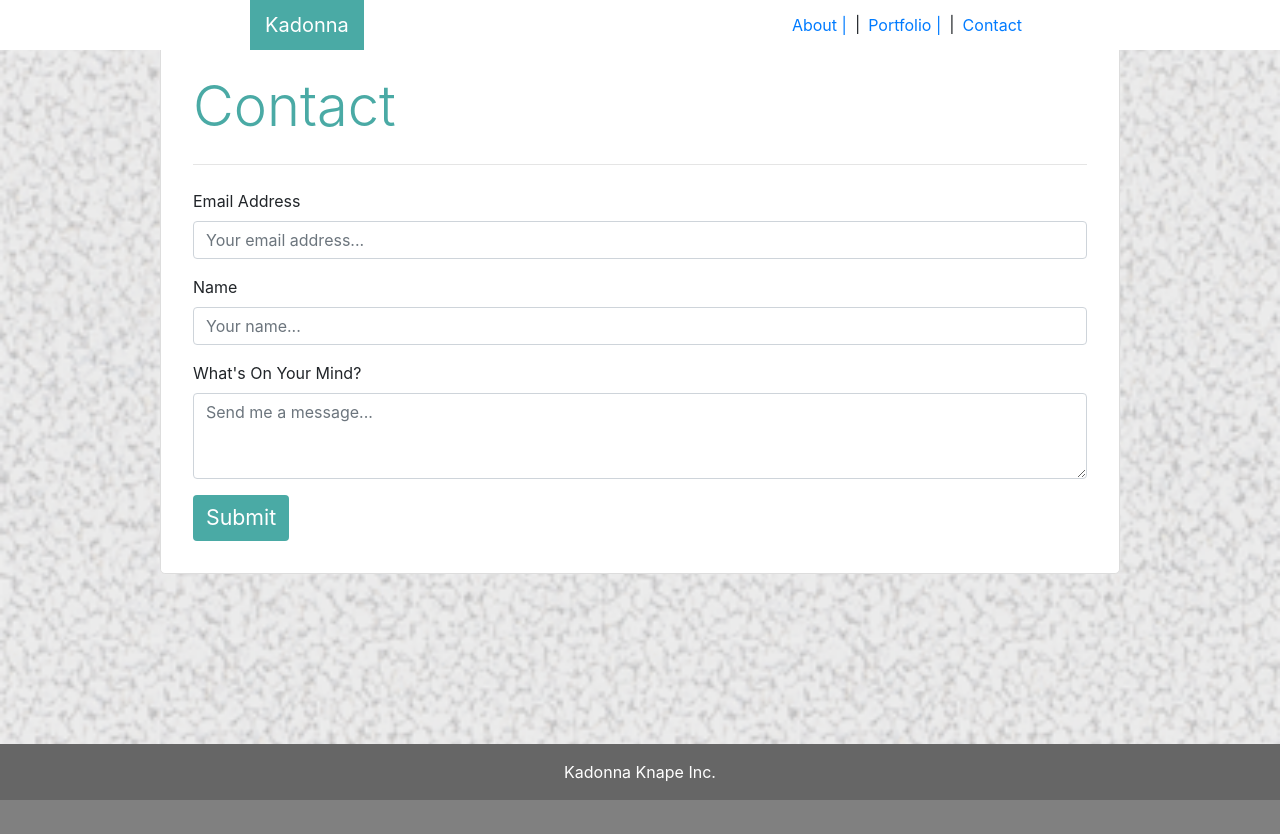
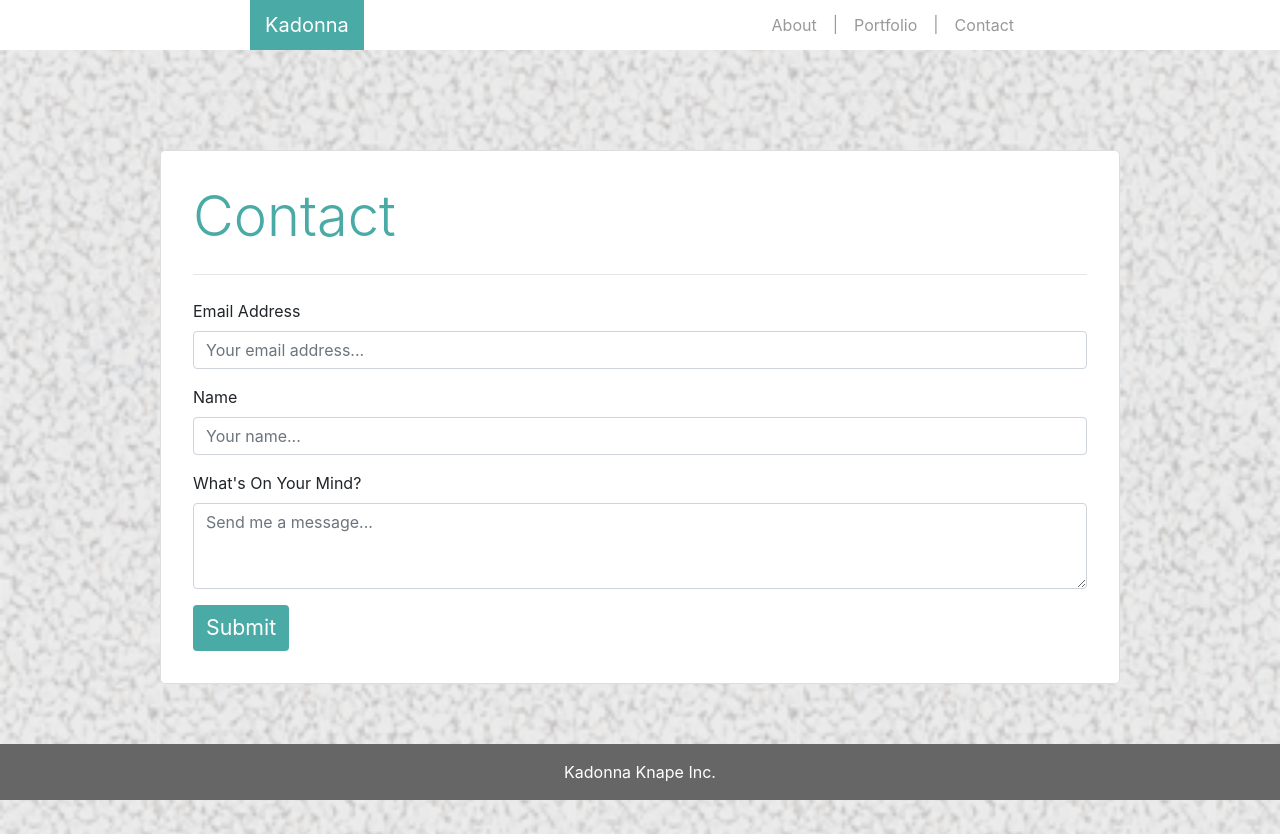
Before and after one commit to kknape/Bootstrap-Portfolio, a plain HTML site: page contact.html in a window 1280 px wide. Before the commit the page ends 800 px from the top, so only its background shows below. Drawn offline with nearby package versions, Linux system fonts and the light colour scheme.

Commit message:
A few tweaks to get nav bar to behave better

```diff
--- a/assets/css/style.css
+++ b/assets/css/style.css
@@ -16,12 +16,17 @@
 }
 
 .myPipe {
-margin-top: 7px
+    margin-top: 7px;
+    color: #999;
+}
 
+.myLinks {
+    color: #999;
 }
 
 .myContainer {
     margin-top: 150px;
+    margin-bottom: 150px;
 }
 
 .aboutMe {
--- a/contact.html
+++ b/contact.html
@@ -22,29 +22,27 @@
 </head>
 
 <body>
-        <nav class="navbar navbar-expand-lg navbar-white bg-white mynavstyle fixed-top">
-            <a class="navbar-brand logo" href="index.html">Kadonna</a>
-                <button class="navbar-toggler" type="button" data-toggle="collapse" data-target="#navbarNav" aria-controls="navbarNav" aria-expanded="false" aria-label="Toggle navigation">
-                  <span class="navbar-toggler-icon"></span>
-                </button>
-            <div class="collapse navbar-collapse justify-content-end mynav-right" id="navbarNav">
-                  <ul class="navbar-nav ">
+        <nav class="navbar navbar-white bg-white mynavstyle fixed-top">
+            <a class="navbar-brand logo" href="#">Kadonna</a>
+
+            <div class="mynav-right" id="navbarNav">
+                  <ul class="nav justify-content-end">
                     <li class="nav-item activ">
-                      <a class="nav-link" href="index.html">About |</a>
+                      <a class="nav-link myLinks" href="index.html">About<span class="sr-only">(current)</span></a>
                     </li>
                     <li class="myPipe">|</li>
                     <li class="nav-item">
-                      <a class="nav-link" href="portfolio.html">Portfolio |</a>
+                      <a class="nav-link myLinks" href="portfolio.html">Portfolio</a>
                     </li>
                     <li class="myPipe">|</li>
                     <li class="nav-item">
-                      <a class="nav-link" href="contact.html">Contact<span class="sr-only">(current)</span></a>
+                      <a class="nav-link myLinks" href="contact.html">Contact</a>
                     </li>
                   </ul>
             </div>
       </nav>
 
-<div class="container">
+<div class="container myContainer">
   <div class="jumbotron main-content">
       <!--End global-->
 
@@ -68,7 +66,7 @@
         <button type="submit" class="btn myButton">Submit</button>
     </form>
 </div>
-
+</div>
 <footer class="footer mt-auto py-3 fixed-bottom myFooter">
  Kadonna Knape Inc.
 
```
Also changed, not shown: index.html (+6 -9 lines), portfolio.html (+8 -11 lines).
